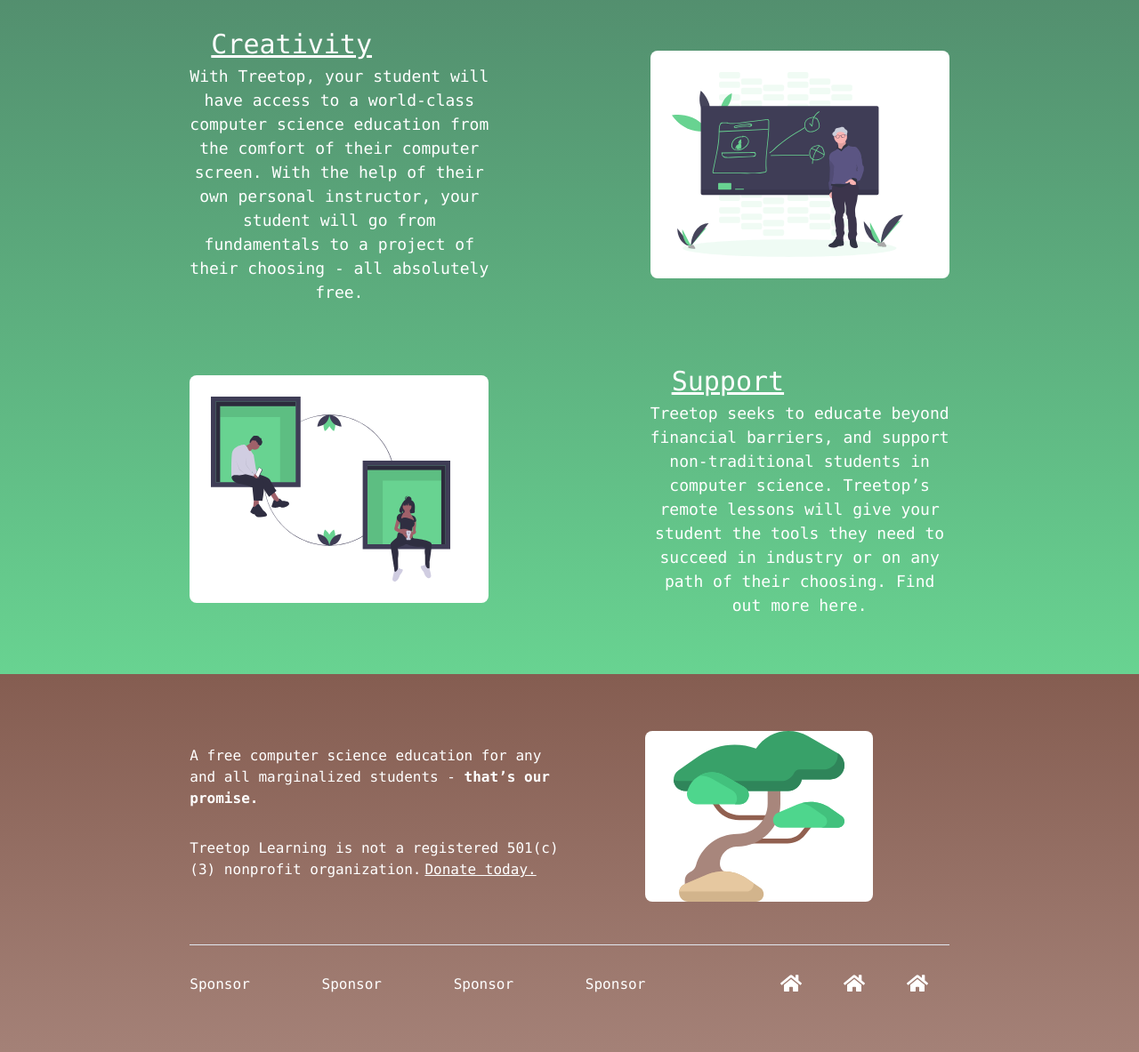
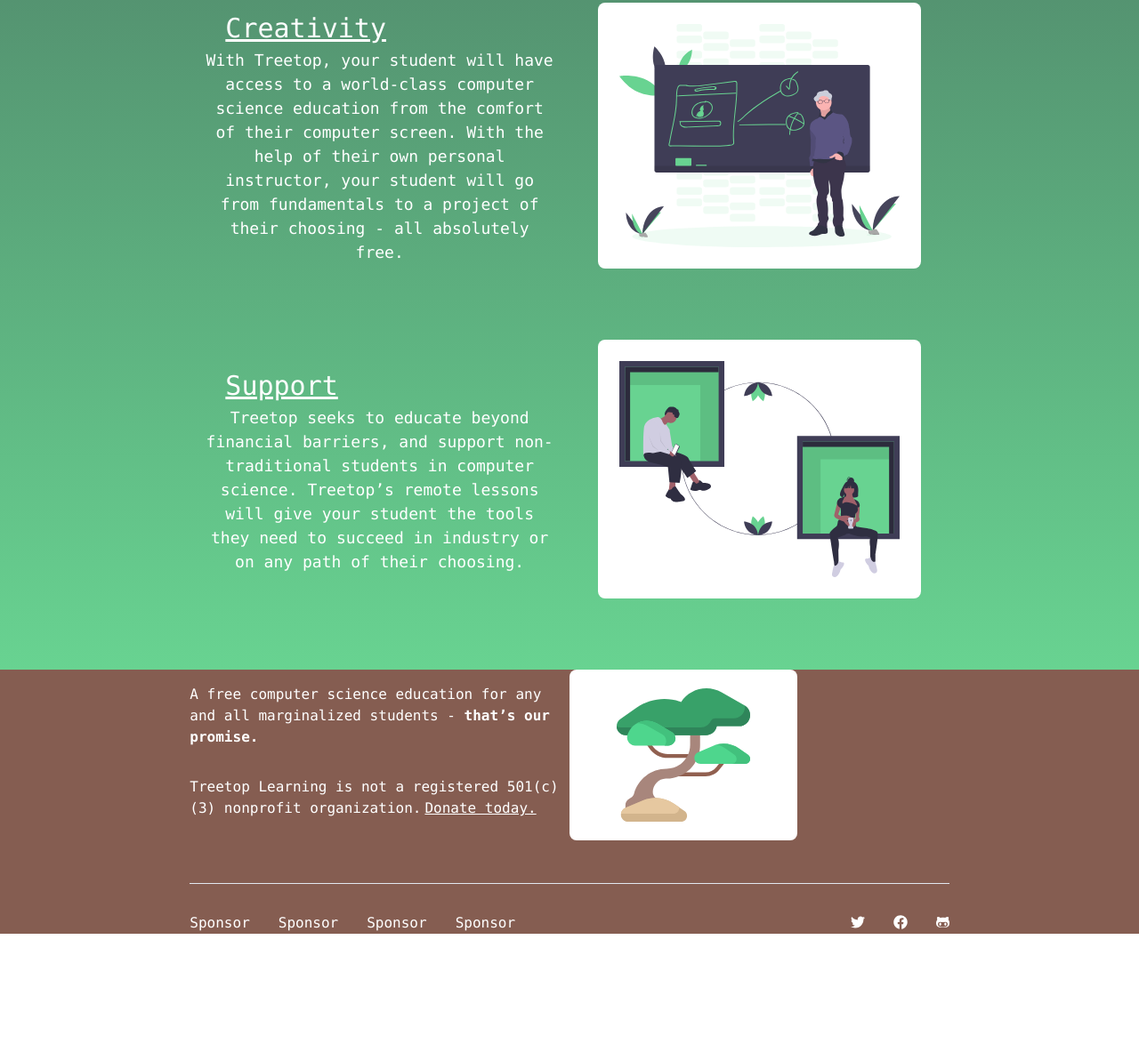
Before and after one commit to treetoplearning/cambium, a Gatsby site: page / in a window 1280 px wide. Shown: the part 667-1850 px from the top of the page at 89% size. After the commit the page ends 1717 px from the top, so only its background shows below. Built offline with nearby package versions, Linux system fonts and the light colour scheme; Gatsby itself is replaced by a stand-in of ours.

Commit message:
numerous flexbox and coloring changes

```diff
--- a/src/components/description.js
+++ b/src/components/description.js
@@ -3,17 +3,10 @@
 
 import "../css/global.css";
 
-
-const Description = ({title, body}) => (
-  <div class="flex w-128 text-white font-mono">
-    <div className="flex-row w-full">
-        <p className="ml-6 text-3xl font-medium underline">
-            {title}
-        </p>
-        <p className="text-lg text-center ">
-            {body}
-        </p>
-    </div>
+const Description = ({ title, body }) => (
+  <div class="flex flex-col text-white font-mono">
+    <p className="ml-6 text-3xl font-medium underline">{title}</p>
+    <p className="text-lg text-center ">{body}</p>
   </div>
 );
 
@@ -23,8 +16,8 @@
 };
 
 Description.defaultProps = {
-  title: '',
-  body: ''
+  title: "",
+  body: ""
 };
 
 export default Description;
--- a/src/components/fontawesomeicon.js
+++ /dev/null
@@ -1,15 +0,0 @@
-import React from "react";
-import { render } from "react-dom";
-
-// get our fontawesome imports
-import { faHome } from "@fortawesome/free-solid-svg-icons";
-import { FontAwesomeIcon } from "@fortawesome/react-fontawesome";
-
-// create our App
-const App = ({faLink, size}) => (
-  <div>
-    <FontAwesomeIcon icon={faHome} size={size} />
-  </div>
-);
-
-export default App;
--- a/src/components/footer.js
+++ b/src/components/footer.js
@@ -1,12 +1,11 @@
 import PropTypes from "prop-types";
 import React from "react";
-import Holder from "../components/holder";
-import FontAwesomeIcon from "../components/fontawesomeicon"
 
 import logo from "../images/logo.svg";
 import "../css/global.css";
 
 import { library } from "@fortawesome/fontawesome-svg-core";
+import { FontAwesomeIcon } from "@fortawesome/react-fontawesome";
 
 import {
   faTwitter,
@@ -16,22 +15,13 @@
 
 library.add(faTwitter, faFacebook, faGithubAlt);
 
-const footerColor = {
-  background: "rgb(133,93,81)",
-  background:
-    "linear-gradient(180deg, rgba(133,93,81,1) 0%, rgba(164,129,119,1) 100%, rgba(168,134,124,1) 100%)"
-};
-
 const Footer = () => (
-  <div>
-    <div
-      className="flex flex-row w-full h-auto font-mono bg-bark"
-      style={footerColor}
-    >
+  <div className="">
+    <div className="flex flex-row h-auto font-mono bg-bark">
       <div className="flex w-1/6"></div>
-      <div className="flex flex-col w-4/6 mt-16 mb-16 font-hairline text-white">
+      <div className="flex flex-col w-4/6 font-hairline text-white">
         <div className="flex flex-row">
-          <div className="w-1/2 mt-4">
+          <div className="flex flex-col w-1/2 mt-4">
             <p>
               A free computer science education for any and all marginalized
               students -{" "}
@@ -46,42 +36,33 @@
             </p>
           </div>
 
-
-          <div className="flex justify-center w-1/2">
+          <div className="flex flex-col justify-center w-1/2 ">
             <div className="flex justify-center w-64 h-48 bg-white rounded-lg">
               <img src={logo} />
             </div>
           </div>
         </div>
-        <div className="w-full border-full">
-          <hr className="mt-12" />
-        </div>
-        <div className="flex flex-row w-full mt-8">
-
-
-          <div className="flex w-full">
-            <div className="flex w-3/4">
-            <div className="flex justify-between w-full mr-32">
-            <p> Sponsor </p>
-            <p> Sponsor </p>
-            <p> Sponsor </p>
-
-            <p> Sponsor </p>
-                </div>
-
-            </div>
-            <div className="flex w-1/4">
-            <div className="flex justify-around w-full">
-              <FontAwesomeIcon icon={["fal", "facebook"]} size="lg" />
-              <FontAwesomeIcon icon={["fas", "twitter"]} size="lg" />
-              <FontAwesomeIcon icon={["far", "facebook"]} size="lg" />
-            </div>
-            </div>
+        <hr className="mt-12" />
+        <div className="flex flex-row justify-between mt-8">
+          <div className="flex">
+            <p className="mr-8"> Sponsor </p>
+            <p className="mr-8"> Sponsor </p>
+            <p className="mr-8"> Sponsor </p>
+            <p className="mr-8"> Sponsor </p>
           </div>
-
+          <div className="flex">
+            <a className="ml-8">
+              <FontAwesomeIcon icon={faTwitter} />
+            </a>
+            <a className="ml-8">
+              <FontAwesomeIcon icon={faFacebook} />
+            </a>
+            <a className="ml-8">
+              <FontAwesomeIcon icon={faGithubAlt} />
+            </a>
+          </div>
         </div>
       </div>
-
       <div className="flex w-1/6"></div>
     </div>
   </div>
--- a/src/components/holder.js
+++ b/src/components/holder.js
@@ -5,9 +5,9 @@
 
 
 const Holder = ({src}) => (
-  <div class="flex bg-white w-128 h-64 rounded-lg">
-    <div className="flex justify-center p-6">
-        <img src={src}/>
+  <div className="">
+    <div className="flex flex-col items-center justify-center p-6 bg-white rounded-lg">
+        <img src={src} className=""/>
     </div>
   </div>
 );
--- a/src/components/landingcard.js
+++ b/src/components/landingcard.js
@@ -7,17 +7,14 @@
 import "../css/global.css";
 
 const LandingCard = ({ title, body, src }) => (
-  <div className="flex items-center w-full">
-    <div className="w-1/6"></div>
-    <div className="flex justify-start w-2/6">
+  <div className="flex justify-between w-full">
+    <div className="flex items-center w-1/2 p-4">
       <Description title={title} body={body} />
     </div>
-    <div className="flex justify-end w-2/6">
+    <div className="flex items-center w-1/2 p-8">
       <Holder src={src} />
     </div>
-    <div className="w-1/6"></div>
   </div>
-
 );
 
 LandingCard.propTypes = {
--- a/src/components/reverselandingcard.js
+++ /dev/null
@@ -1,32 +0,0 @@
-import Holder from "../components/holder";
-import Description from "../components/description";
-
-import PropTypes from "prop-types";
-import React from "react";
-
-import "../css/global.css";
-
-const ReverseLandingCard = ({ title, body, src }) => (
-  <div className="flex items-center w-full">
-    <div className="w-1/6"></div>
-    <div className="flex justify-start w-2/6">
-      <Holder src={src} />
-    </div>
-    <div className="flex justify-end w-2/6">
-      <Description title={title} body={body} />
-    </div>
-
-    <div className="w-1/6"></div>
-  </div>
-
-);
-
-ReverseLandingCard.propTypes = {
-  title: PropTypes.string,
-  body: PropTypes.string,
-  src: PropTypes.string
-};
-
-ReverseLandingCard.defaultProps = {};
-
-export default ReverseLandingCard;
--- a/src/pages/index.js
+++ b/src/pages/index.js
@@ -2,8 +2,7 @@
 import Register from "../components/register";
 import Navbar from "../components/navbar";
 import LandingCard from "../components/landingcard";
-import ReverseLandingCard from "../components/reverselandingcard"
-import Footer from "../components/footer"
+import Footer from "../components/footer";
 
 import wave from "../images/wave.svg";
 import professor from "../images/professor.svg";
@@ -17,7 +16,11 @@
     "linear-gradient(180deg, rgba(82,140,109,0.9990371148459384) 0%, rgba(104,211,145,1) 100%)"
 };
 
-
+const footerColor = {
+  background: "rgb(133,93,81)",
+  background:
+    "linear-gradient(180deg, rgba(133,93,81,1) 0%, rgba(164,129,119,1) 100%, rgba(168,134,124,1) 100%)"
+};
 
 const IndexPage = () => (
   <div className="flex flex-col">
@@ -39,29 +42,39 @@
       </div>
     </div>
     <div className="overflow-hidden">
-      <img className="w-full mt-16 transform scale-105" src={wave} />
+      <img className="w-full mt-2 transform scale-105" src={wave} />
     </div>
 
     <div
-      className="flex flex-col w-full h-auto bg-base"
+      className="flex flex-col w-full h-auto pb-12 bg-base"
       style={bodyColor}
     >
-      <div className="mt-16">
+      <div className="flex flex-row">
+        <div className="w-1/6"> </div>
+        <div className="w-4/6 mt-16">
           <LandingCard
             title="Creativity"
             body="With Treetop, your student will have access to a world-class computer science education from the comfort of their computer screen. With the help of their own personal instructor, your student will go from fundamentals to a project of their choosing - all absolutely free."
             src={professor}
           />
         </div>
-       <div className="mt-16 mb-16">
-        <ReverseLandingCard
+        <div className="w-1/6"> </div>
+      </div>
+      <div className="flex flex-row">
+        <div className="w-1/6"> </div>
+        <div className="w-4/6 mt-4">
+          <LandingCard
             title="Support"
-          body="Treetop seeks to educate beyond financial barriers, and support non-traditional students in computer science. Treetop’s remote lessons will give your student the tools they need to succeed in industry or on any path of their choosing. Find out more here."
+            body="Treetop seeks to educate beyond financial barriers, and support non-traditional students in computer science. Treetop’s remote lessons will give your student the tools they need to succeed in industry or on any path of their choosing."
             src={connection}
           />
         </div>
+        <div className="w-1/6"> </div>
       </div>
-    <Footer/>
+    </div>
+    <div >
+      <Footer />
+    </div>
   </div>
 );
 
--- a/tailwind.config.js
+++ b/tailwind.config.js
@@ -12,7 +12,7 @@
         xxs: '11.5rem'
       },
       width: {
-        128: '21rem'
+        128: '26rem'
       }
     }
   },
```
Lines whose indentation alone changed are shown as unchanged.
